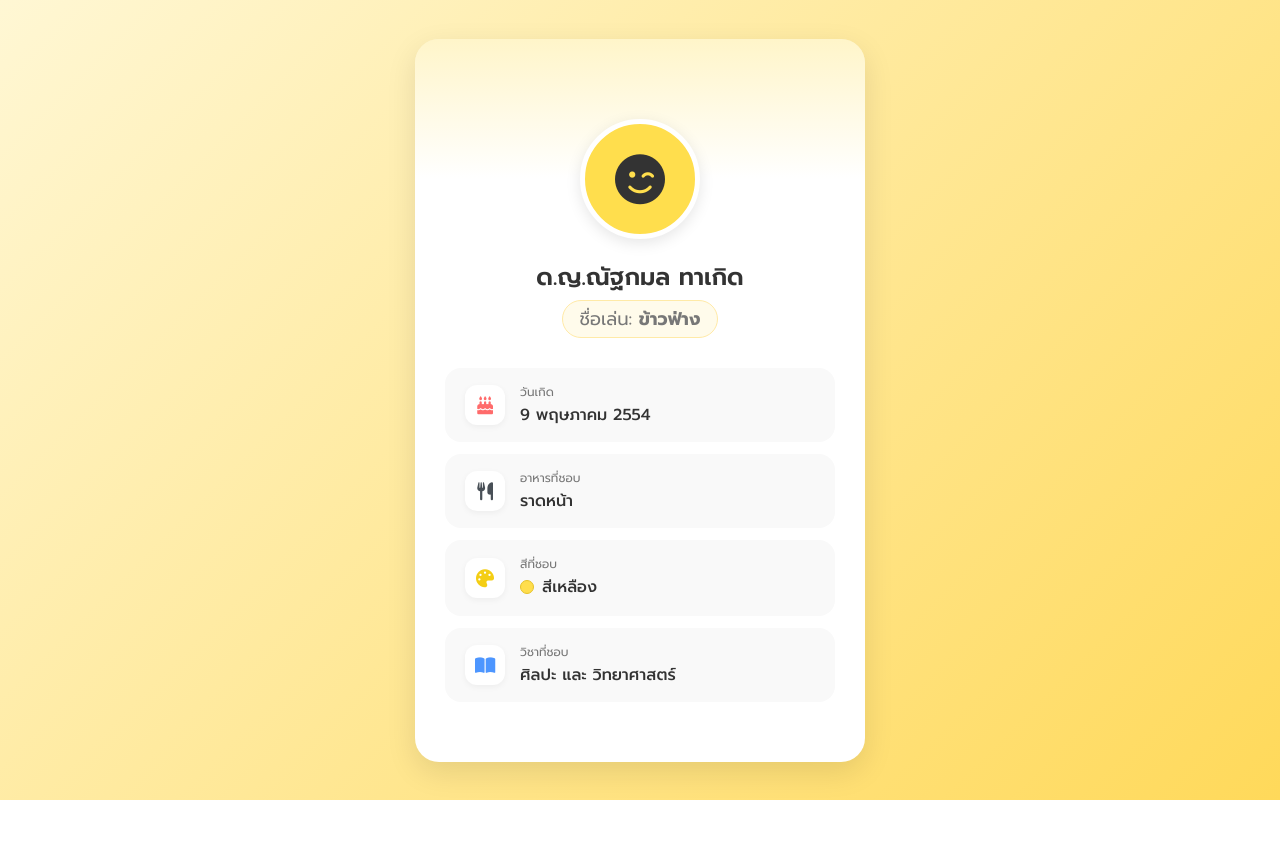
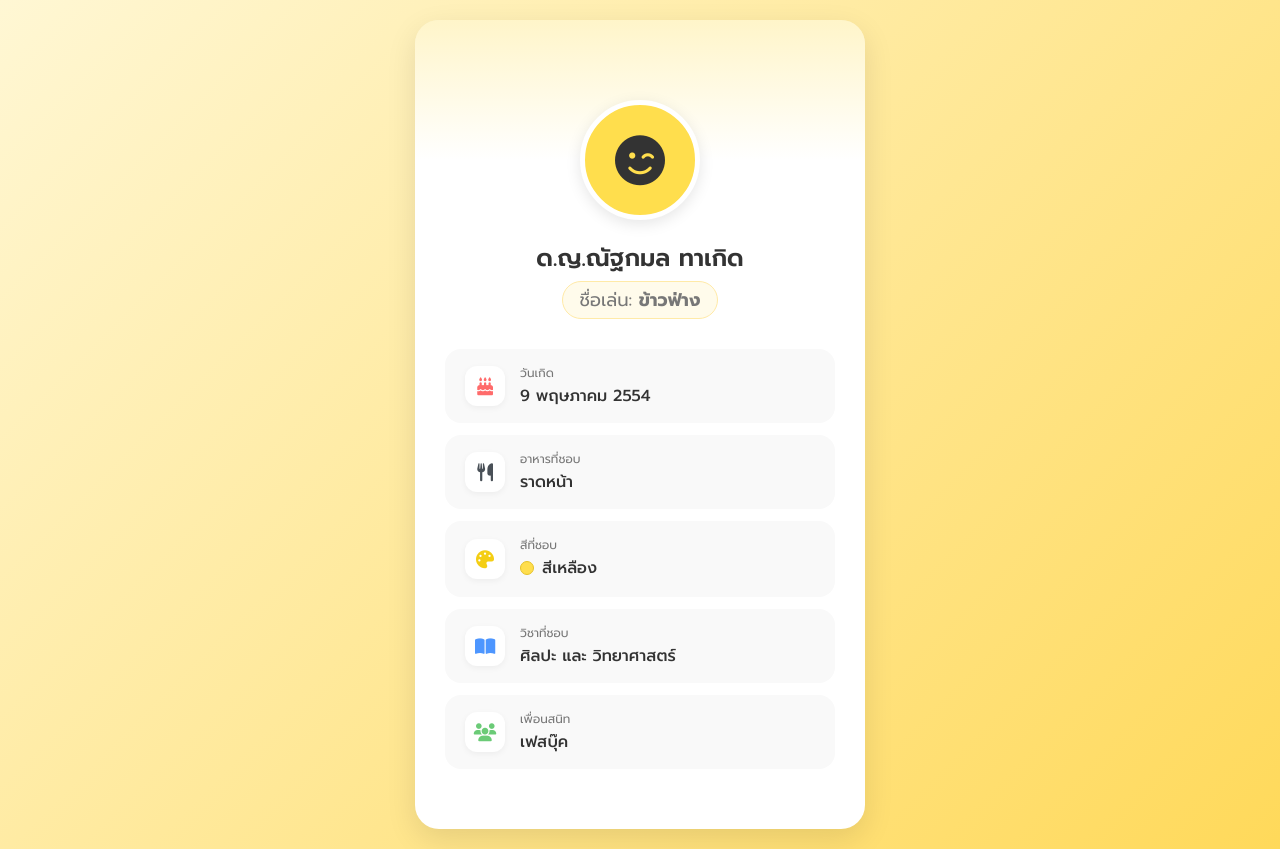
Before and after one commit to 22845-Natthakamon/demo0, a plain HTML site: page index.html in a window 1280 px wide. Before the commit the page ends 800 px from the top, so only its background shows below. Drawn offline with Linux system fonts and the light colour scheme.

Commit message:
Update index.html

```diff
--- a/index.html
+++ b/index.html
@@ -147,7 +147,6 @@
             font-size: 12px;
             color: var(--text-muted);
             display: block;
-            margin-bottom: 20px; /* แก้ไขเพื่อให้ชื่อหัวข้อกับเนื้อหาเว้นระยะพอดี */
             margin-bottom: 2px;
         }
 
@@ -230,6 +229,16 @@
                     </div>
                 </div>
 
+                <div class="info-item">
+                    <div class="info-icon">
+                        <i class="fa-solid fa-users" style="color: #6BCB77;"></i>
+                    </div>
+                    <div class="info-content">
+                        <span class="label">เพื่อนสนิท</span>
+                        <span class="value">เฟสบุ๊ค</span>
+                    </div>
+                </div>
+
             </div>
         </div>
     </div>
```
